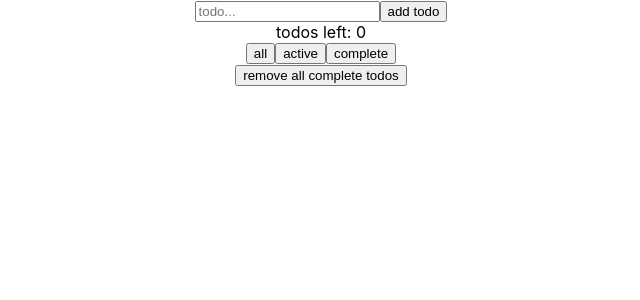
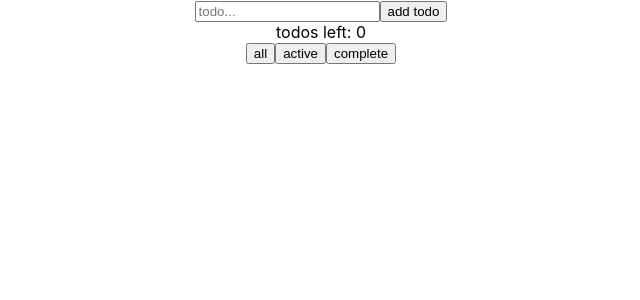
Before and after one commit to Davern/todo-list, a React (Create React App) app: page / in a window 1280 px wide. Shown: the top 300 px of the page, without its empty margins (319-959 px from the left). Built offline with nearby package versions, Linux system fonts and the light colour scheme.

Commit message:
completed feature 7.1

```diff
--- a/src/components/TodoList.js
+++ b/src/components/TodoList.js
@@ -88,9 +88,10 @@ export default class TodoList extends React.Component {
                     <button onClick={() => this.updateTodoToShow("active")}>active</button>
                     <button onClick={() => this.updateTodoToShow("complete")}>complete</button>
                 </div>
-                <div>
+                {this.state.todos.filter(todo=> todo.complete).length ? (<div>
                     <button onClick={()=> this.removeAllTodosThatAreComplete()}>remove all complete todos</button>
-                </div>
+                </div>)
+                : null}
             </div>);
     }
 }
```
